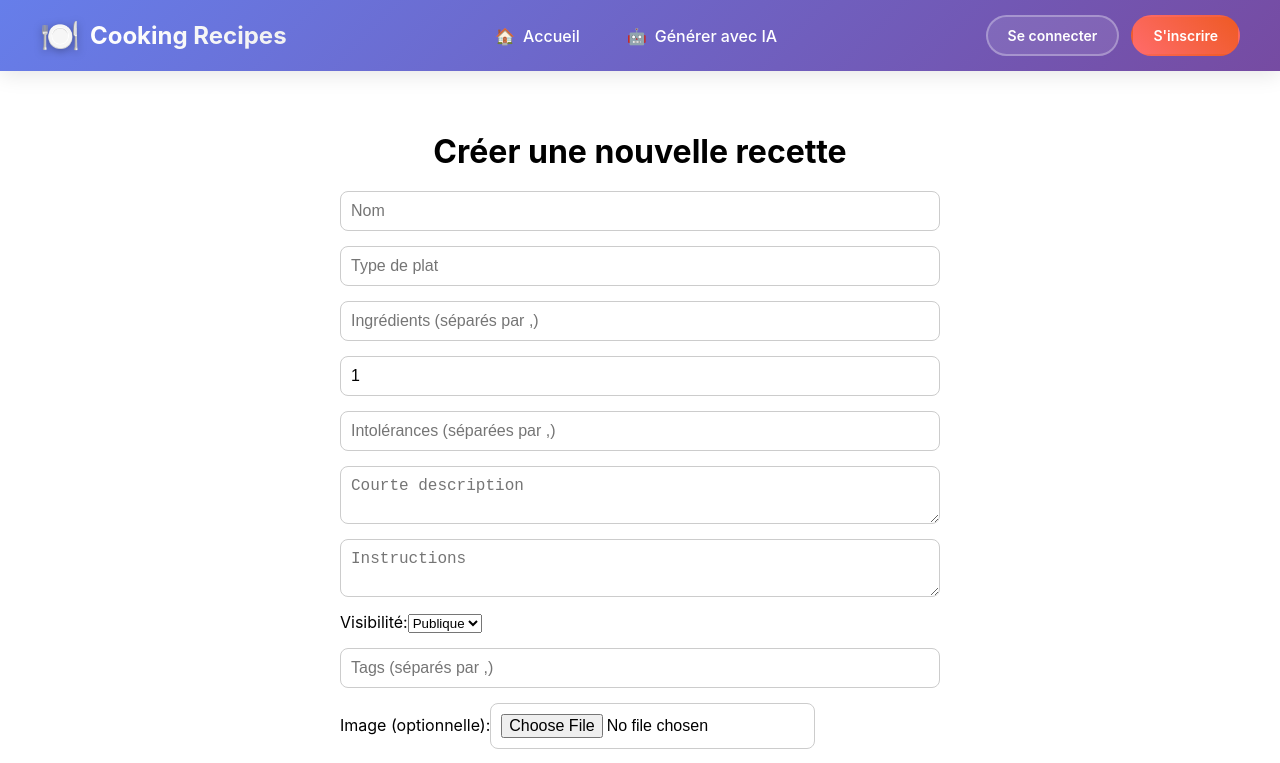
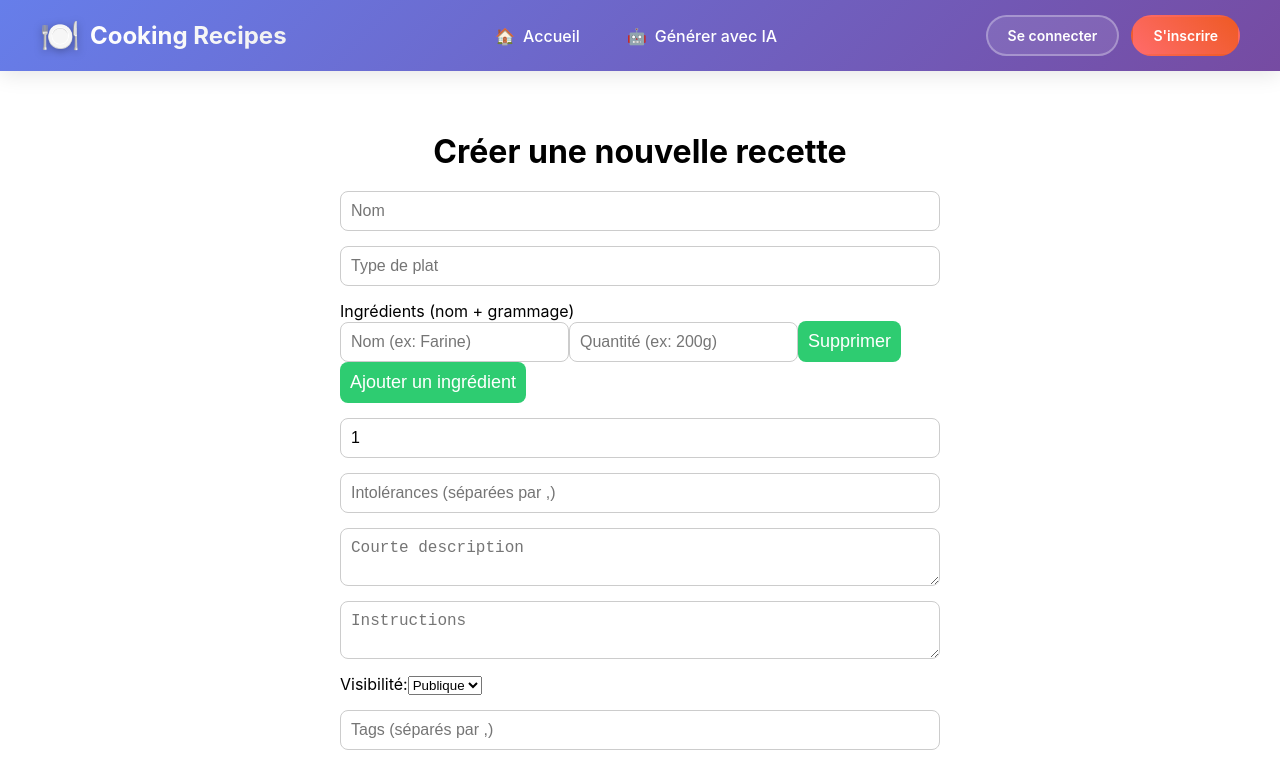
Before and after one commit to Narutino10/cooking-recipes-project, a React (Create React App) app in the folder frontend/: page /create-recipe in a window 1280 px wide. Shown: the top 763 px of the page. Built offline with nearby package versions, Linux system fonts and the light colour scheme; no server answers.

Commit message:
Creation de recettes OK + affichage recette en cours

```diff
--- a/frontend/src/pages/CreateRecipe.tsx
+++ b/frontend/src/pages/CreateRecipe.tsx
@@ -37,16 +37,40 @@ const CreateRecipe = () => {
   imageFile: null,
   });
 
+  // structured ingredients: name + amount (e.g., sugar + 200g)
+  const [ingredientsList, setIngredientsList] = useState<{ name: string; amount: string }[]>([
+    { name: '', amount: '' },
+  ]);
+
   const handleChange = (e: React.ChangeEvent<HTMLInputElement | HTMLTextAreaElement | HTMLSelectElement>) => {
-    setFormData({ ...formData, [e.target.name]: e.target.value });
+    const { name, value } = e.target as HTMLInputElement;
+    if (name === 'nbPersons') {
+      setFormData({ ...formData, [name]: Number(value) });
+      return;
+    }
+    setFormData({ ...formData, [name]: value });
   };
 
   const handleSubmit = async (e: React.FormEvent) => {
     e.preventDefault();
+    const ingredientsPayload =
+      ingredientsList.length && ingredientsList.some((it) => it.name.trim() !== '')
+        ? ingredientsList
+            .filter((it) => it.name.trim() !== '')
+            .map((it) => (it.amount ? `${it.amount} ${it.name}`.trim() : it.name.trim()))
+        : formData.ingredients
+            .split(',')
+            .map((i) => i.trim())
+            .filter((s) => s.length > 0);
+
+    const ingredientsText = ingredientsPayload.length
+      ? ingredientsPayload.map((it) => `- ${it}`).join('\n')
+      : '';
+
     const payload = {
       name: formData.name,
       type: formData.type,
-      ingredients: formData.ingredients.split(',').map((i) => i.trim()),
+      ingredients: ingredientsPayload,
       nbPersons: Number(formData.nbPersons),
       intolerances: formData.intolerances ? formData.intolerances.split(',').map((i) => i.trim()) : [],
       instructions: formData.instructions,
@@ -56,8 +80,7 @@ const CreateRecipe = () => {
       prepTime: formData.prepTime ? Number(formData.prepTime) : undefined,
       cookTime: formData.cookTime ? Number(formData.cookTime) : undefined,
       calories: formData.calories ? Number(formData.calories) : undefined,
-      imageUrl: formData.imageUrl || undefined,
-  description: formData.description,
+  description: `${ingredientsText}${ingredientsText ? '\n\n' : ''}${formData.description}`,
     };
     // If an image file was selected, send multipart/form-data
     if ((formData as any).imageFile instanceof File) {
@@ -88,6 +111,7 @@ const CreateRecipe = () => {
       calories: '',
       imageUrl: '',
     });
+    setIngredientsList([{ name: '', amount: '' }]);
   };
 
   return (
@@ -96,7 +120,43 @@ const CreateRecipe = () => {
       <form onSubmit={handleSubmit}>
           <input type="text" name="name" placeholder="Nom" value={formData.name} onChange={handleChange} required />
           <input type="text" name="type" placeholder="Type de plat" value={formData.type} onChange={handleChange} required />
-          <input type="text" name="ingredients" placeholder="Ingrédients (séparés par ,)" value={formData.ingredients} onChange={handleChange} required />
+          {/* Ingredients structured input: multiple rows with name + amount */}
+          <div className="ingredients-list">
+            <label>Ingrédients (nom + grammage)</label>
+            {ingredientsList.map((ing, idx) => (
+              <div key={idx} className="ingredient-row">
+                <input
+                  type="text"
+                  placeholder="Nom (ex: Farine)"
+                  value={ing.name}
+                  onChange={(e) => {
+                    const copy = [...ingredientsList];
+                    copy[idx] = { ...copy[idx], name: e.target.value };
+                    setIngredientsList(copy);
+                  }}
+                />
+                <input
+                  type="text"
+                  placeholder="Quantité (ex: 200g)"
+                  value={ing.amount}
+                  onChange={(e) => {
+                    const copy = [...ingredientsList];
+                    copy[idx] = { ...copy[idx], amount: e.target.value };
+                    setIngredientsList(copy);
+                  }}
+                />
+                <button type="button" onClick={() => setIngredientsList(ingredientsList.filter((_, i) => i !== idx))}>
+                  Supprimer
+                </button>
+              </div>
+            ))}
+            <button
+              type="button"
+              onClick={() => setIngredientsList([...ingredientsList, { name: '', amount: '' }])}
+            >
+              Ajouter un ingrédient
+            </button>
+          </div>
           <input type="number" name="nbPersons" placeholder="Nombre de personnes" value={formData.nbPersons} onChange={handleChange} required />
           <input type="text" name="intolerances" placeholder="Intolérances (séparées par ,)" value={formData.intolerances} onChange={handleChange} />
           <textarea name="description" placeholder="Courte description" value={formData.description} onChange={handleChange} />
@@ -114,7 +174,7 @@ const CreateRecipe = () => {
           <input type="text" name="tags" placeholder="Tags (séparés par ,)" value={formData.tags} onChange={handleChange} />
           <label>
             Image (optionnelle):
-            <input type="file" accept="image/*" onChange={(e) => setFormData({ ...formData, imageFile: e.target.files?.[0] })} />
+            <input type="file" accept="image/*" onChange={(e) => setFormData({ ...formData, imageFile: e.target.files?.[0] ?? null })} />
           </label>
 
           <label>
@@ -129,7 +189,7 @@ const CreateRecipe = () => {
           <input type="number" name="prepTime" placeholder="Temps de préparation (minutes)" value={formData.prepTime} onChange={handleChange} />
           <input type="number" name="cookTime" placeholder="Temps de cuisson (minutes)" value={formData.cookTime} onChange={handleChange} />
           <input type="number" name="calories" placeholder="Calories (kcal)" value={formData.calories} onChange={handleChange} />
-          <input type="text" name="imageUrl" placeholder="URL de l'image (optionnel)" value={formData.imageUrl} onChange={handleChange} />
+          {/* imageUrl removed: use file upload instead */}
 
           <button type="submit">Créer</button>
         </form>
--- a/frontend/src/pages/Home.tsx
+++ b/frontend/src/pages/Home.tsx
@@ -24,18 +24,19 @@ const Home = () => {
     if (searchTerm === '') {
       setFilteredRecipes(recipes);
     } else {
-      const filtered = recipes.filter(
-        (recipe) => {
-          const ingredients = getIngredientsFromRecipe(recipe);
-          const ingredientsText = formatIngredientsForSearch(ingredients);
+      const filtered = recipes.filter((recipe) => {
+        const ingredients = getIngredientsFromRecipe(recipe);
+        const ingredientsText = formatIngredientsForSearch(ingredients);
 
-          return (
-            recipe.fields.Nom.toLowerCase().includes(searchTerm.toLowerCase()) ||
-            recipe.fields['Type de plat'].toLowerCase().includes(searchTerm.toLowerCase()) ||
-            ingredientsText.includes(searchTerm.toLowerCase())
-          );
-        }
-      );
+        const name = String(recipe.fields?.Nom ?? '').toLowerCase();
+        const type = String(recipe.fields?.['Type de plat'] ?? '').toLowerCase();
+
+        return (
+          name.includes(searchTerm.toLowerCase()) ||
+          type.includes(searchTerm.toLowerCase()) ||
+          ingredientsText.includes(searchTerm.toLowerCase())
+        );
+      });
       setFilteredRecipes(filtered);
     }
   }, [searchTerm, recipes]);
@@ -58,9 +59,12 @@ const Home = () => {
         {filteredRecipes.map((recipe) => (
           <li key={recipe.id} className="recipe-card">
             <Link to={`/recipe/${recipe.id}`}>
-              <h2>{recipe.fields.Nom}</h2>
-              <p>Type : {recipe.fields['Type de plat']}</p>
-              <p>Pour {recipe.fields['Nombre de personnes']} personne{recipe.fields['Nombre de personnes'] > 1 ? 's' : ''}</p>
+              <h2>{recipe.fields?.Nom ?? 'Recette'}</h2>
+              <p>Type : {recipe.fields?.['Type de plat'] ?? '—'}</p>
+              <p>
+                Pour {recipe.fields?.['Nombre de personnes'] ?? 1} personne
+                {(typeof recipe.fields?.['Nombre de personnes'] === 'number' && recipe.fields['Nombre de personnes'] > 1) ? 's' : ''}
+              </p>
             </Link>
           </li>
         ))}
--- a/frontend/src/pages/RecipeDetail.tsx
+++ b/frontend/src/pages/RecipeDetail.tsx
@@ -28,13 +28,32 @@ const RecipeDetail = () => {
 
   return (
     <div className="recipe-detail">
-      <h1>{recipe.fields.Nom}</h1>
-      <p><strong>Type :</strong> {recipe.fields['Type de plat']}</p>
-      <p><strong>Nombre de personnes :</strong> {recipe.fields['Nombre de personnes']}</p>
-      <p><strong>Instructions :</strong> {recipe.fields.Instructions}</p>
+      <h1>{recipe.fields?.Nom ?? 'Recette'}</h1>
+      <p><strong>Type :</strong> {recipe.fields?.['Type de plat'] ?? '—'}</p>
+      <p><strong>Nombre de personnes :</strong> {recipe.fields?.['Nombre de personnes'] ?? 1}</p>
+      <p><strong>Instructions :</strong> {recipe.fields?.Instructions ?? ''}</p>
       <p><strong>Ingrédients :</strong> {ingredients.join(', ')}</p>
 
-      {recipe.fields['Analyse nutritionnelle'] && recipe.fields['Analyse nutritionnelle'].length > 0 && (
+      {/* Image display: support 'Image' (Airtable-style) or 'imageUrl' */}
+      {(() => {
+  const maybeImage = recipe.fields?.Image ?? (recipe.fields as any)?.imageUrl ?? null;
+        if (!maybeImage) return null;
+
+        // If Airtable Image object or array
+        if (Array.isArray(maybeImage) && maybeImage.length > 0) {
+          const url = maybeImage[0]?.url ?? maybeImage[0]?.thumbnails?.large?.url;
+          return url ? <img src={url} alt={recipe.fields?.Nom ?? 'image recette'} className="recipe-image" /> : null;
+        }
+
+        // If string URL
+        if (typeof maybeImage === 'string') {
+          return <img src={maybeImage} alt={recipe.fields?.Nom ?? 'image recette'} className="recipe-image" />;
+        }
+
+        return null;
+      })()}
+
+      {recipe.fields?.['Analyse nutritionnelle'] && recipe.fields['Analyse nutritionnelle'].length > 0 && (
         <div className="nutrition-analysis">
           <h3>Analyse nutritionnelle</h3>
           <div className="nutrition-content">
--- a/frontend/src/utils/recipeUtils.ts
+++ b/frontend/src/utils/recipeUtils.ts
@@ -5,13 +5,15 @@ import { Recipe } from '../types/recipe.type';
  */
 export const getIngredientsFromRecipe = (recipe: Recipe): string[] => {
   // Nouveau format: "Liste ingrédients" comme texte
-  if (recipe.fields["Liste ingrédients"]) {
-    return recipe.fields["Liste ingrédients"].split('\n').filter(ingredient => ingredient.trim() !== '');
+  const liste = recipe.fields?.['Liste ingrédients'];
+  if (typeof liste === 'string' && liste.trim() !== '') {
+    return liste.split('\n').map(s => s.trim()).filter(ingredient => ingredient !== '');
   }
 
   // Ancien format: "Ingrédients" comme array
-  if (recipe.fields.Ingrédients && Array.isArray(recipe.fields.Ingrédients)) {
-    return recipe.fields.Ingrédients;
+  const ingr = recipe.fields?.Ingrédients;
+  if (Array.isArray(ingr)) {
+    return ingr.map(String).map(s => s.trim()).filter(s => s !== '');
   }
 
   return [];
@@ -21,18 +23,15 @@ export const getIngredientsFromRecipe = (recipe: Recipe): string[] => {
  * Extrait les intolérances d'une recette en gérant les deux formats possibles
  */
 export const getIntolerancesFromRecipe = (recipe: Recipe): string[] => {
-  if (!recipe.fields.Intolérances) {
-    return [];
+  const maybe = recipe.fields?.['Intolérances'];
+  if (!maybe) return [];
+
+  if (typeof maybe === 'string') {
+    return maybe.split(',').map(item => item.trim()).filter(item => item !== '');
   }
 
-  // Si c'est un string, on le split par virgule
-  if (typeof recipe.fields.Intolérances === 'string') {
-    return recipe.fields.Intolérances.split(',').map(item => item.trim()).filter(item => item !== '');
-  }
-
-  // Si c'est déjà un array
-  if (Array.isArray(recipe.fields.Intolérances)) {
-    return recipe.fields.Intolérances;
+  if (Array.isArray(maybe)) {
+    return maybe.map(String).map(s => s.trim()).filter(s => s !== '');
   }
 
   return [];
```
